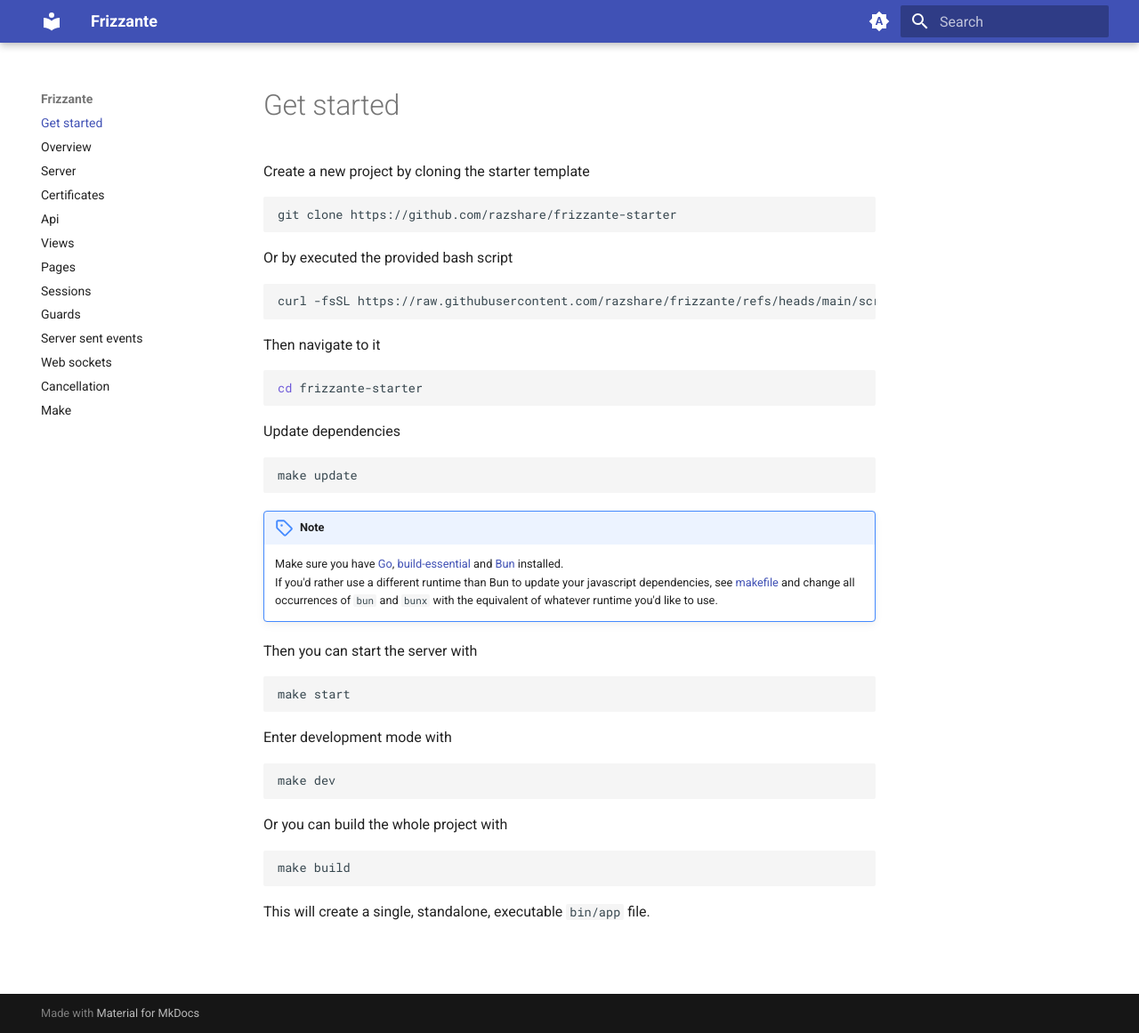
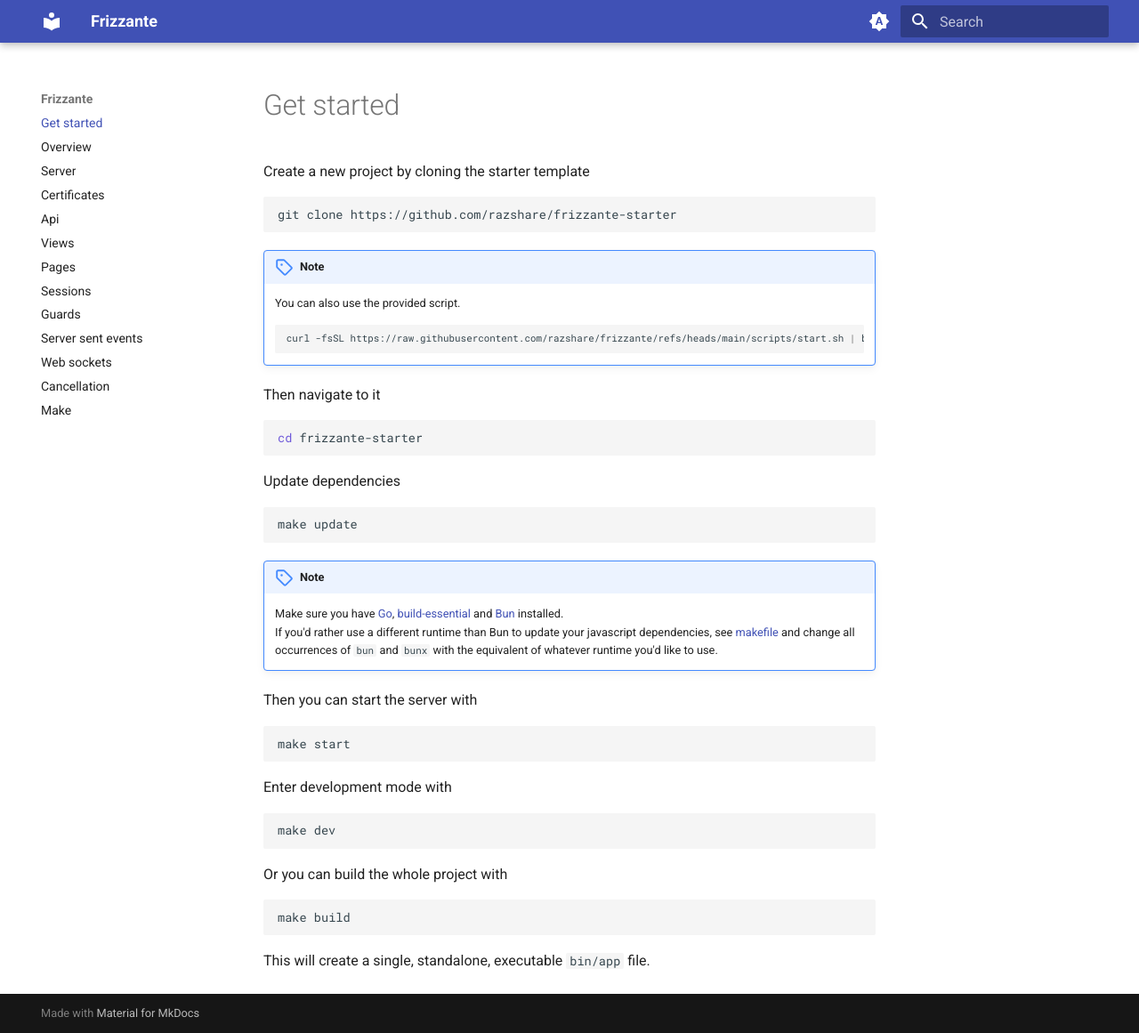
Before and after one commit to razshare/frizzante-docs, an MkDocs documentation site: the page built from docs/index.md, in a window 1280 px wide and 1161 px high. Shown: the whole window at 89% size. Built offline with MkDocs 1.6.1 and Material for MkDocs 9.7.7, drawn with Linux system fonts in a browser that asks for light colours.

Commit message:
chore(docs): updating index.

````diff
--- a/docs/index.md
+++ b/docs/index.md
@@ -5,11 +5,12 @@ Create a new project by cloning the starter template
 git clone https://github.com/razshare/frizzante-starter
 ```
 
-Or by executed the provided bash script
+!!! note
+    You can also use the provided script.
 
-```bash
-curl -fsSL https://raw.githubusercontent.com/razshare/frizzante/refs/heads/main/scripts/start.sh | bash
-```
+    ```bash
+    curl -fsSL https://raw.githubusercontent.com/razshare/frizzante/refs/heads/main/scripts/start.sh | bash
+    ```
 
 Then navigate to it
 
````
